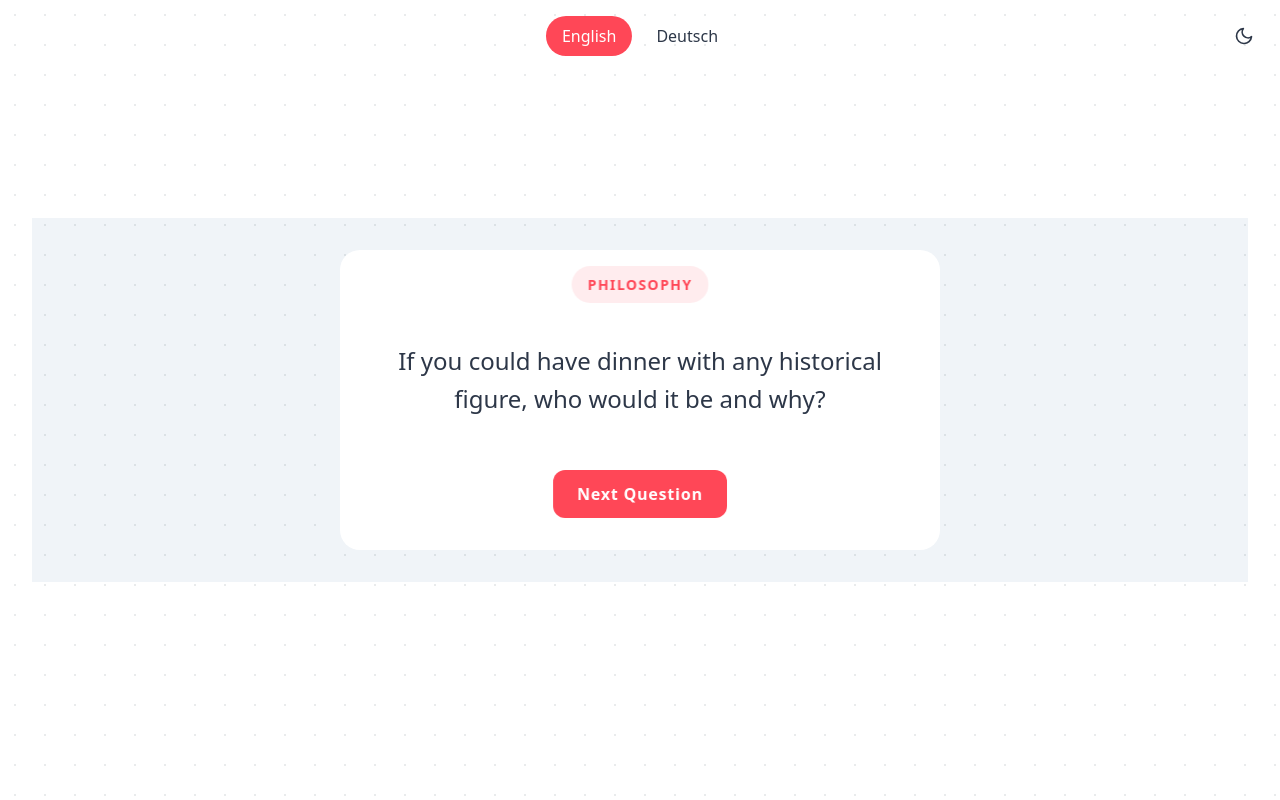
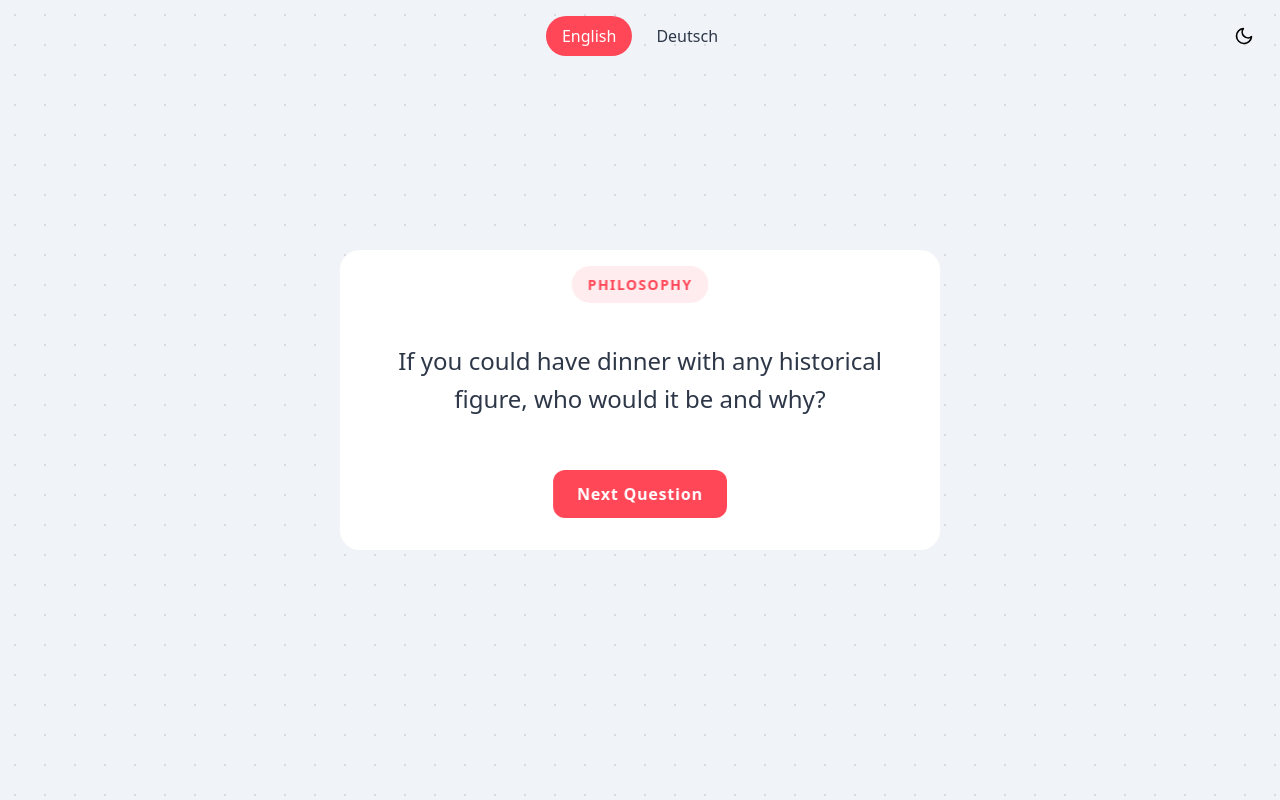
Before and after one commit to RoubenRehman/interview-game, a SvelteKit app: page / in a window 1280 px wide. Built offline with nearby package versions, Linux system fonts and the light colour scheme.

Commit message:
fix: Ensure dot pattern spans entire viewport
- Fix root element structure for proper viewport coverage
- Add page wrapper with correct background and z-index
- Update dot background positioning and dimensions
- Fix layout stacking context
- Remove white bars on sides of screen

```diff
--- a/src/app.html
+++ b/src/app.html
@@ -3,47 +3,41 @@
 	<head>
 		<meta charset="utf-8" />
 		<link rel="icon" href="%sveltekit.assets%/favicon.png" />
-		<meta name="viewport" content="width=device-width, initial-scale=1" />
+		<meta name="viewport" content="width=device-width" />
+		%sveltekit.head%
 		<style>
 			:root {
-				--primary: #FF4757;
-				--primary-hover: #FF3347;
-				--button-focus-shadow: 0 0 0 3px rgba(255, 71, 87, 0.5);
+				--background-color: #f0f4f8;
+			}
+
+			[data-theme="dark"] {
+				--background-color: #1a1c2a;
+			}
+
+			html, body {
+				margin: 0;
+				padding: 0;
+				width: 100%;
+				height: 100%;
+				overflow-x: hidden;
+				position: relative;
 			}
 
 			body {
-				margin: 0;
+				background: var(--background-color);
 				min-height: 100vh;
-				transition: background-color 0.3s ease;
 			}
 
-			/* Smooth transitions for theme changes */
-			* {
-				transition: background-color 0.3s ease, color 0.3s ease, border-color 0.3s ease, box-shadow 0.3s ease;
+			#svelte {
+				display: flex;
+				flex-direction: column;
+				min-height: 100vh;
 			}
 
-			/* Disable transitions for elements that shouldn't animate */
-			.no-transition {
-				transition: none !important;
-			}
-
-			/* Hide content during theme switch to prevent flash */
-			.theme-switching {
-				opacity: 0;
-				transition: opacity 0.3s ease;
-			}
-
-			/* Ensure content is visible when not switching */
-			:not(.theme-switching) {
-				opacity: 1;
-			}
-
-			/* Button hover effect */
-			button:not(:disabled):hover {
-				transform: translateY(-1px);
+			* {
+				box-sizing: border-box;
 			}
 		</style>
-		%sveltekit.head%
 	</head>
 	<body data-sveltekit-preload-data="hover">
 		<div style="display: contents">%sveltekit.body%</div>
--- a/src/lib/components/DotBackground.svelte
+++ b/src/lib/components/DotBackground.svelte
@@ -2,23 +2,29 @@
     import { theme } from '$lib/stores/theme';
 </script>
 
-<div class="dot-background">
+<div class="dot-background" style:background={$theme.colors.background}>
     <div class="dot-grid"></div>
 </div>
 
 <style>
     .dot-background {
-        position: fixed;
+        position: absolute;
         top: 0;
         left: 0;
         right: 0;
         bottom: 0;
+        width: 100%;
+        height: 100%;
         pointer-events: none;
         z-index: 0;
-        overflow: hidden;
     }
 
     .dot-grid {
+        position: absolute;
+        top: 0;
+        left: 0;
+        right: 0;
+        bottom: 0;
         width: 100%;
         height: 100%;
         background-image: radial-gradient(circle at center, currentColor 1px, transparent 1px);
--- a/src/routes/+page.svelte
+++ b/src/routes/+page.svelte
@@ -1,10 +1,10 @@
 <script lang="ts">
     import { onMount } from 'svelte';
+    import { questionStore, loadQuestions, nextQuestion, setLanguage } from '$lib/stores/questions';
     import QuestionCard from '$lib/components/QuestionCard.svelte';
     import ThemeToggle from '$lib/components/ThemeToggle.svelte';
     import DotBackground from '$lib/components/DotBackground.svelte';
-    import { questionStore, loadQuestions, nextQuestion, setLanguage } from '$lib/stores/questions';
-    import { theme, isDarkMode } from '$lib/stores/theme';
+    import { theme } from '$lib/stores/theme';
 
     let currentQuestion = '';
     let currentLanguage: 'en' | 'de' = 'en';
@@ -24,21 +24,12 @@
 
     onMount(async () => {
         await loadQuestions();
-
-        // Check system preference for dark mode
-        const prefersDark = window.matchMedia('(prefers-color-scheme: dark)').matches;
-        isDarkMode.set(prefersDark);
-
-        // Listen for system theme changes
-        window.matchMedia('(prefers-color-scheme: dark)').addEventListener('change', e => {
-            isDarkMode.set(e.matches);
-        });
     });
 </script>
 
-<div class="app" style:color={$theme.colors.text}>
-    <div class="container" style:background={$theme.colors.background}>
-        <DotBackground />
+<div class="page">
+    <DotBackground />
+    <main>
         <ThemeToggle />
         <div class="language-selector">
             <button
@@ -58,7 +49,7 @@
                 Deutsch
             </button>
         </div>
-        <div class="card-wrapper">
+        <div class="content">
             {#if currentQuestion}
                 <QuestionCard
                     question={currentQuestion}
@@ -69,27 +60,40 @@
                 />
             {/if}
         </div>
-    </div>
+    </main>
 </div>
 
 <style>
-    .app {
+    :global(html), :global(body) {
+        margin: 0;
+        padding: 0;
+        width: 100%;
+        height: 100%;
+        overflow-x: hidden;
+    }
+
+    :global(#svelte) {
         min-height: 100vh;
+        width: 100%;
+    }
+
+    .page {
+        position: relative;
+        min-height: 100vh;
+        width: 100%;
+        background: var(--background-color);
+    }
+
+    main {
+        position: relative;
+        min-height: 100vh;
+        width: 100%;
         display: flex;
         flex-direction: column;
         align-items: center;
         justify-content: center;
         padding: 2rem;
-        position: relative;
-    }
-
-    .container {
-        display: flex;
-        flex-direction: column;
-        align-items: center;
-        justify-content: center;
-        padding: 2rem;
-        position: relative;
+        z-index: 1;
     }
 
     .language-selector {
@@ -115,7 +119,7 @@
         transform: translateY(-1px);
     }
 
-    .card-wrapper {
+    .content {
         width: 100%;
         max-width: 600px;
         margin: 0 auto;
@@ -124,7 +128,7 @@
     }
 
     @media (max-width: 640px) {
-        .app {
+        main {
             padding: 1rem;
         }
     }
```
